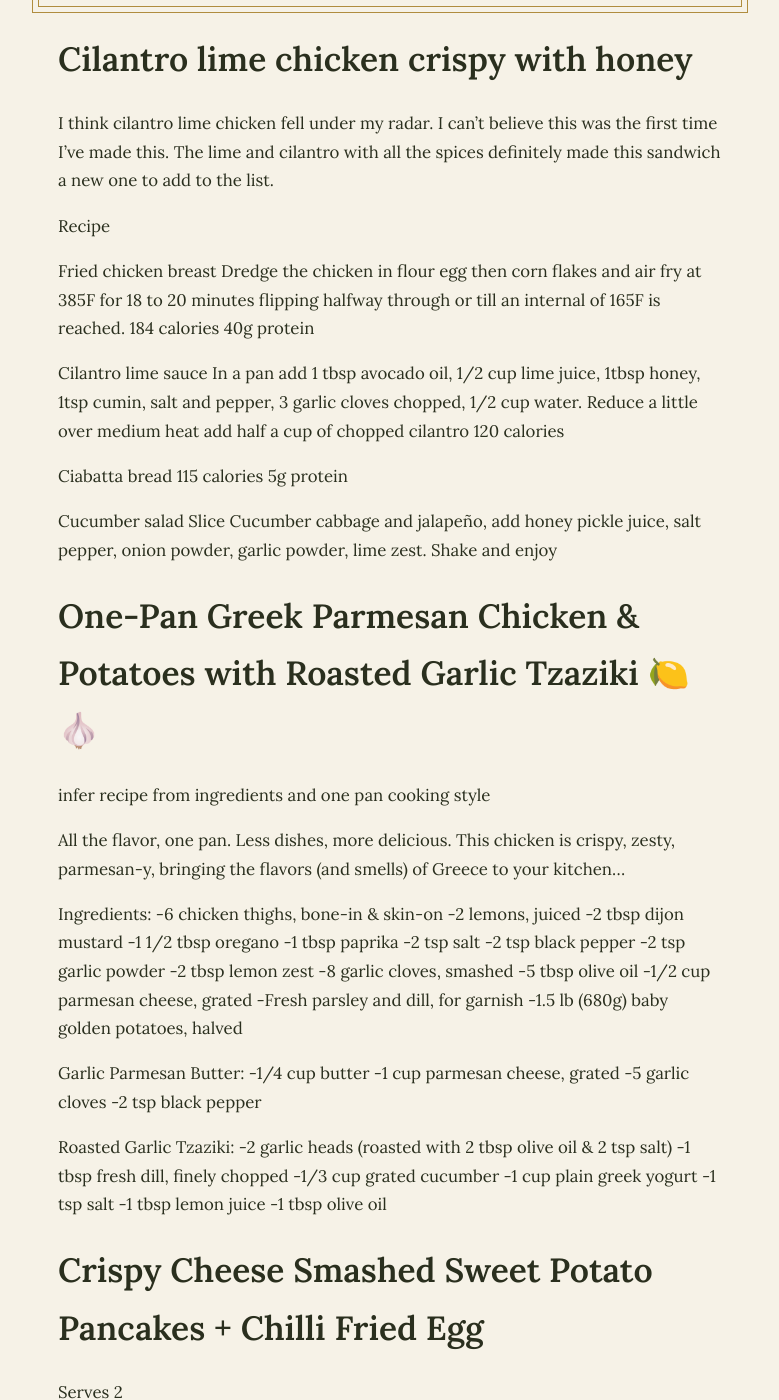
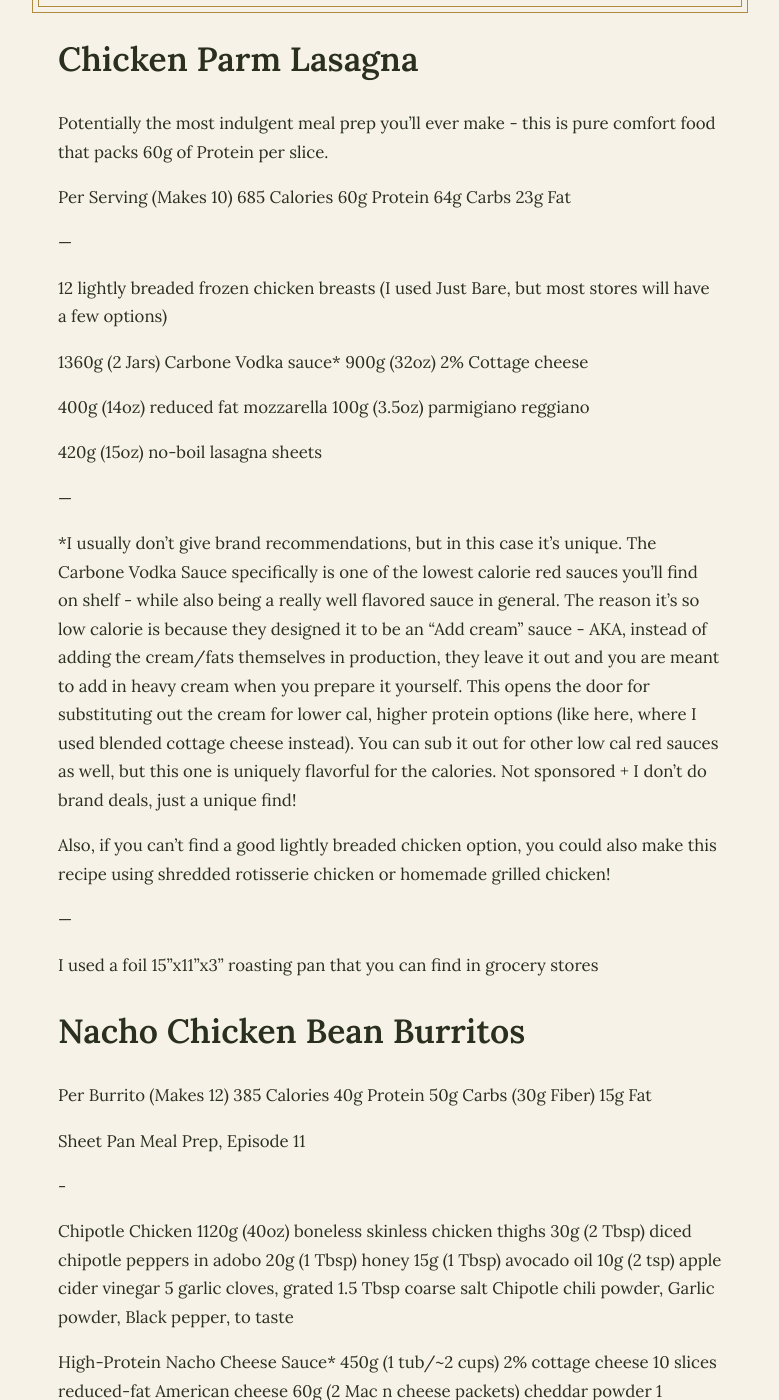
Before and after one commit to chrisbellotti/local-recipe-host, a Jekyll site: the page built from recipe_intake.md, in a window 1280 px wide and 1400 px high, scrolled down 196 px. Shown: the whole window, without its empty margins (250-1029 px from the left). Built offline with Jekyll 4.4.1, drawn with Linux system fonts in a browser that asks for light colours; our own code applies the rules of GitHub Pages for plain Markdown files; some of the changed text lies outside the part shown.

Commit message:
more recipes, sauce, and filtering changes

```diff
--- a/recipe_intake.md
+++ b/recipe_intake.md
@@ -1,84 +1,98 @@
-# Cilantro lime chicken crispy with honey
+# Chicken Parm Lasagna
 
-I think cilantro lime chicken fell under my radar. I can’t believe this was the first time I’ve made this. The lime and cilantro with all the spices definitely made this sandwich a new one to add to the list.
+Potentially the most indulgent meal prep you’ll ever make - this is pure comfort food that packs 60g of Protein per slice.
 
-Recipe
+Per Serving (Makes 10)
+685 Calories
+60g Protein
+64g Carbs
+23g Fat
 
-Fried chicken breast
-Dredge the chicken in flour egg then corn flakes and air fry at 385F for 18 to 20 minutes flipping halfway through or till an internal of 165F is reached. 184 calories 40g protein
+—
 
-Cilantro lime sauce
-In a pan add 1 tbsp avocado oil, 1/2 cup lime juice, 1tbsp honey, 1tsp cumin, salt and pepper, 3 garlic cloves chopped, 1/2 cup water. Reduce a little over medium heat add half a cup of chopped cilantro
-120 calories
+12 lightly breaded frozen chicken breasts
+(I used Just Bare, but most stores will have a few options)
 
-Ciabatta bread
-115 calories 5g protein
+1360g (2 Jars) Carbone Vodka sauce*
+900g (32oz) 2% Cottage cheese
 
-Cucumber salad
-Slice Cucumber cabbage and jalapeño, add honey pickle juice, salt pepper, onion powder, garlic powder, lime zest. Shake and enjoy
+400g (14oz) reduced fat mozzarella
+100g (3.5oz) parmigiano reggiano
+
+420g (15oz) no-boil lasagna sheets
+
+—
+
+*I usually don’t give brand recommendations, but in this case it’s unique. The Carbone Vodka Sauce specifically is one of the lowest calorie red sauces you’ll find on shelf - while also being a really well flavored sauce in general. The reason it’s so low calorie is because they designed it to be an “Add cream” sauce - AKA, instead of adding the cream/fats themselves in production, they leave it out and you are meant to add in heavy cream when you prepare it yourself. This opens the door for substituting out the cream for lower cal, higher protein options (like here, where I used blended cottage cheese instead). You can sub it out for other low cal red sauces as well, but this one is uniquely flavorful for the calories. Not sponsored + I don’t do brand deals, just a unique find!
+
+Also, if you can’t find a good lightly breaded chicken option, you could also make this recipe using shredded rotisserie chicken or homemade grilled chicken!
+
+—
+
+I used a foil 15”x11”x3” roasting pan that you can find in grocery stores
 
 
-# One-Pan Greek Parmesan Chicken & Potatoes with Roasted Garlic Tzaziki 🍋🧄
+# Nacho Chicken Bean Burritos
 
-infer recipe from ingredients and one pan cooking style
+Per Burrito (Makes 12)
+385 Calories
+40g Protein
+50g Carbs (30g Fiber)
+15g Fat
 
-All the flavor, one pan. Less dishes, more delicious. This chicken is crispy, zesty, parmesan-y, bringing the flavors (and smells) of Greece to your kitchen…
+Sheet Pan Meal Prep,
+Episode 11
 
-Ingredients:
--6 chicken thighs, bone-in & skin-on
--2 lemons, juiced
--2 tbsp dijon mustard
--1 1/2 tbsp oregano
--1 tbsp paprika
--2 tsp salt
--2 tsp black pepper
--2 tsp garlic powder
--2 tbsp lemon zest
--8 garlic cloves, smashed
--5 tbsp olive oil
--1/2 cup parmesan cheese, grated
--Fresh parsley and dill, for garnish
--1.5 lb (680g) baby golden potatoes, halved
+-
 
-Garlic Parmesan Butter:
--1/4 cup butter
--1 cup parmesan cheese, grated
--5 garlic cloves
--2 tsp black pepper
+Chipotle Chicken
+1120g (40oz) boneless skinless chicken thighs
+30g (2 Tbsp) diced chipotle peppers in adobo
+20g (1 Tbsp) honey
+15g (1 Tbsp) avocado oil
+10g (2 tsp) apple cider vinegar
+5 garlic cloves, grated
+1.5 Tbsp coarse salt
+Chipotle chili powder, Garlic powder, Black pepper, to taste
 
-Roasted Garlic Tzaziki:
--2 garlic heads (roasted with 2 tbsp olive oil & 2 tsp salt)
--1 tbsp fresh dill, finely chopped
--1/3 cup grated cucumber
--1 cup plain greek yogurt
--1 tsp salt
--1 tbsp lemon juice
--1 tbsp olive oil
+High-Protein Nacho Cheese Sauce*
+450g (1 tub/~2 cups) 2% cottage cheese
+10 slices reduced-fat American cheese
+60g (2 Mac n cheese packets) cheddar powder
+1 jalapeño, core and seeds removed
+160g (⅔ cup) fat-free milk
+Salt and garlic powder, to taste
 
-# Crispy Cheese Smashed Sweet Potato Pancakes + Chilli Fried Egg
+Refried Beans
+2 cans Amy’s refried beans
+240g (1 cup) 0% Greek yogurt
+1 bundle cilantro, finely chopped
 
-Serves 2
+Tortillas
+12 low-carb burrito-size tortillas
 
-Ingredients
+-
 
-4 medium or 6 small sweet potatoes
-4-6 small handfuls cheddar cheese, or plant based/vegan cheese works really well for this
-Salt and pepper
-2 eggs
-1-2 tbsp crispy chilli oil, I used Lao Gan Ma (Pesto also works well as a substitute just follow the same steps with some additional oil to cook the egg)
+*This makes 2x the nacho cheese needed for the burritos. I make extra 1.) in order to use a whole tub of cottage cheese and 2.) to have extra to dip in
 
-Garnish
-Creme fraiche or yoghurt, plant-based alternative for vegan
-Pickled red onions
-More chilli crisp
-Chives or spring onion, sliced
+-
 
-Method
+Instructions
 
-Cook potatoes | Prick the potatoes all over then microwave on high until tender - around 15-20 minutes | Smash between two sheets of baking paper with a burger press ( mine is from @gourmeteasyonline ), spatula or pan
+1.) Combine chipotle peppers, honey, avocado oil, salt, apple cider vinegar, grated garlic, and seasonings. Add chicken thighs and toss until coated (longer marination time = better results)
 
-Fry potato | Heat a non-stick frying pan over a medium high heat | Add the cheese to pan (no need for oil) in small rounds, roughly the same size as the smashed potato | Top with the sweet potato, cook until golden and crispy then flip and cook until golden and crispy on the other side | Do a few at a time if you have space
+2.) Place chicken on a wire rack set over a half-size sheet pan. Bake at 450° for ~25 minutes, flipping halfway. Optional: Broil for 3-5 mins at the end for extra char. Make sure to watch closely towards the end to prevent burning.
 
-Fry eggs | Wipe the pan clean | Heat the chilli oil over a medium heat, crack the eggs in and cook to your liking | I ut a lid on or a bowl over for about 15-20 seconds towards the end to get rid of any bogey-like egg white
+3.) For the nacho cheese, add cottage cheese, American cheese, cheese powder, jalapeño, milk, and seasonings to a blender. Blend for 2-3 mins, until smooth and emulsified. Optional: Warm slightly before blending for smoother texture.
 
-Serve | Stack the sweet potatoes, top with the egg, creme fraiche, pickled onions, chilli crisp and chives or spring onion
+4.) Add refried beans to a large bowl and microwave for 2 mins to loosen.
+Stir in Greek yogurt and chopped cilantro until smooth and creamy.
+
+6.) Lay out 12 tortillas, spread an even layer of refried beans, nacho cheese sauce, and top with diced chicken.
+Roll tightly.
+
+Wrap each burrito in foil or parchment and freeze for long-term storage.
+
+Reheat from frozen in microwave 2-3 mins, then pan fry to crisp the tortilla. Microwave extra nacho cheese sauce to serve 🌯
+
+If you want a no-cooking option you could also just shred up a rotisserie chicken or two, toss with the marinade (remove salt and add to taste after mixing), then build burritos from there!
```
